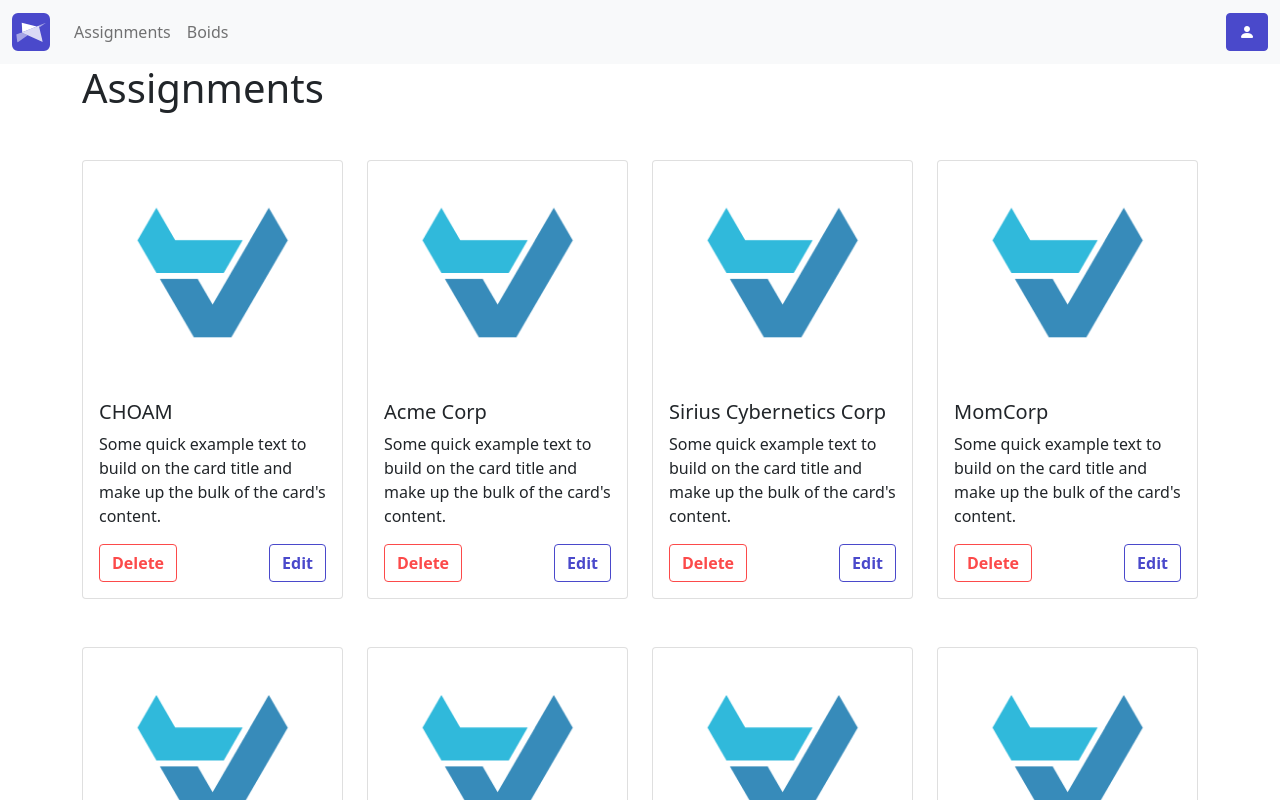
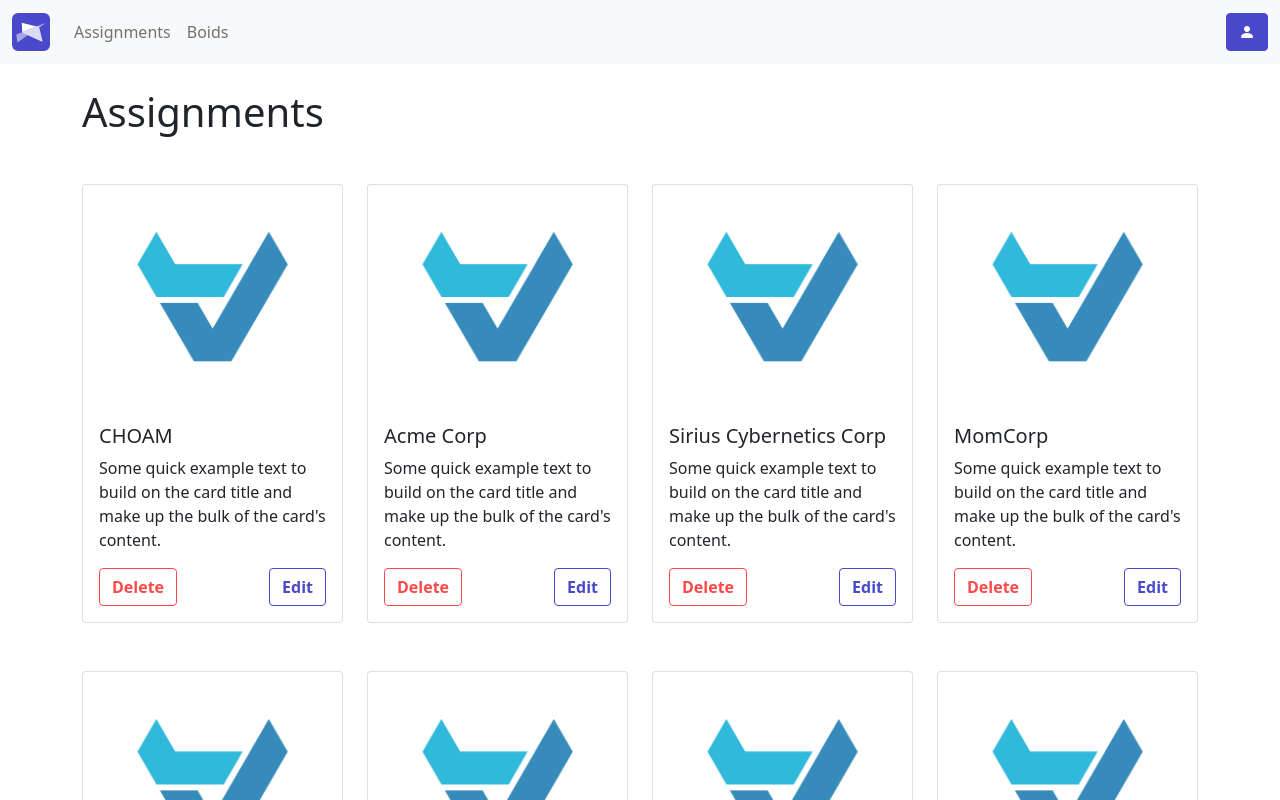
Before and after one commit to vbackeberg/go-bootstrap-react, a React (Create React App) app: page / in a window 1280 px wide. Shown: the top 800 px of the page. Built offline with nearby package versions, Linux system fonts and the light colour scheme.

Commit message:
add main wrapper with mt-4

```diff
--- a/src/App.tsx
+++ b/src/App.tsx
@@ -10,6 +10,7 @@
     <Router>
       <div className="App">
         <Navbar></Navbar>
+        <main className="mt-4">
           <Switch>
             <Route path="/boids">
               <Boids />
@@ -18,6 +19,7 @@
               <Assignments />
             </Route>
           </Switch>
+        </main>
       </div>
     </Router>
   );
```
Lines whose indentation alone changed are shown as unchanged.
